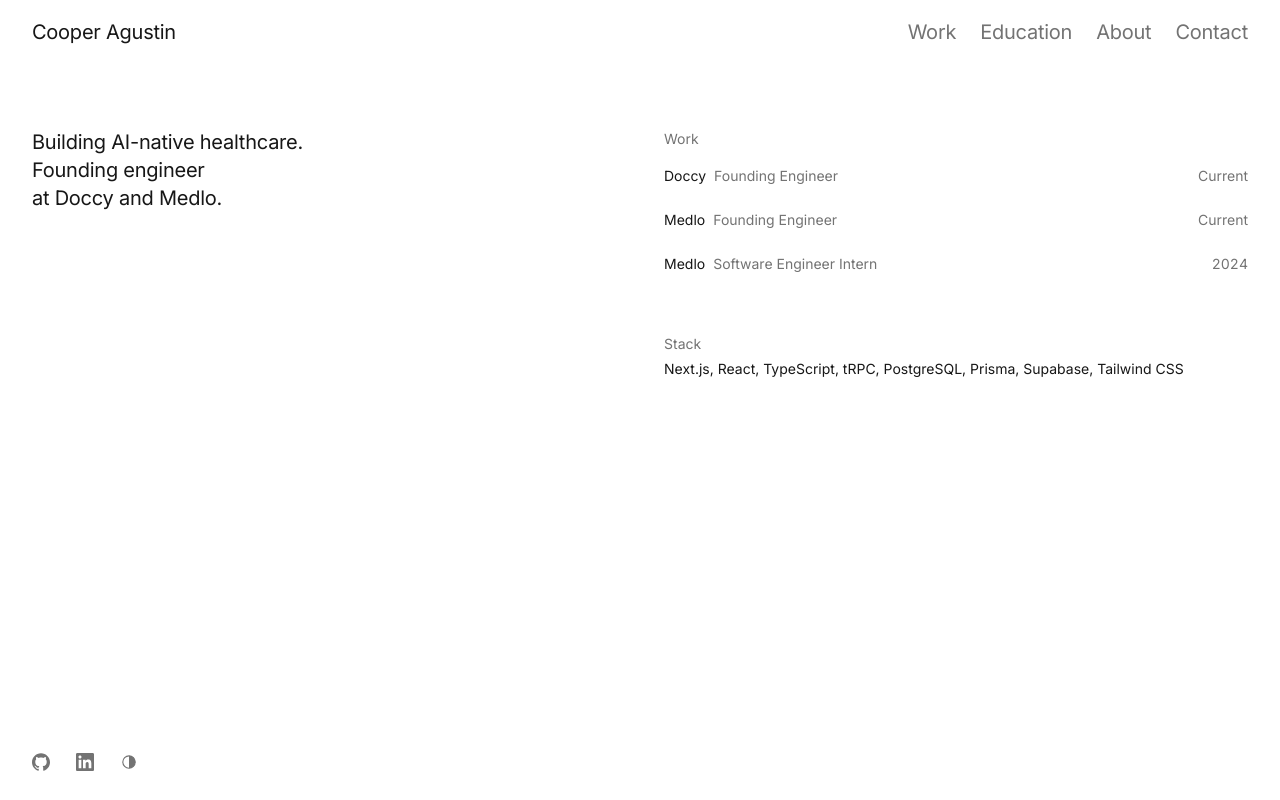
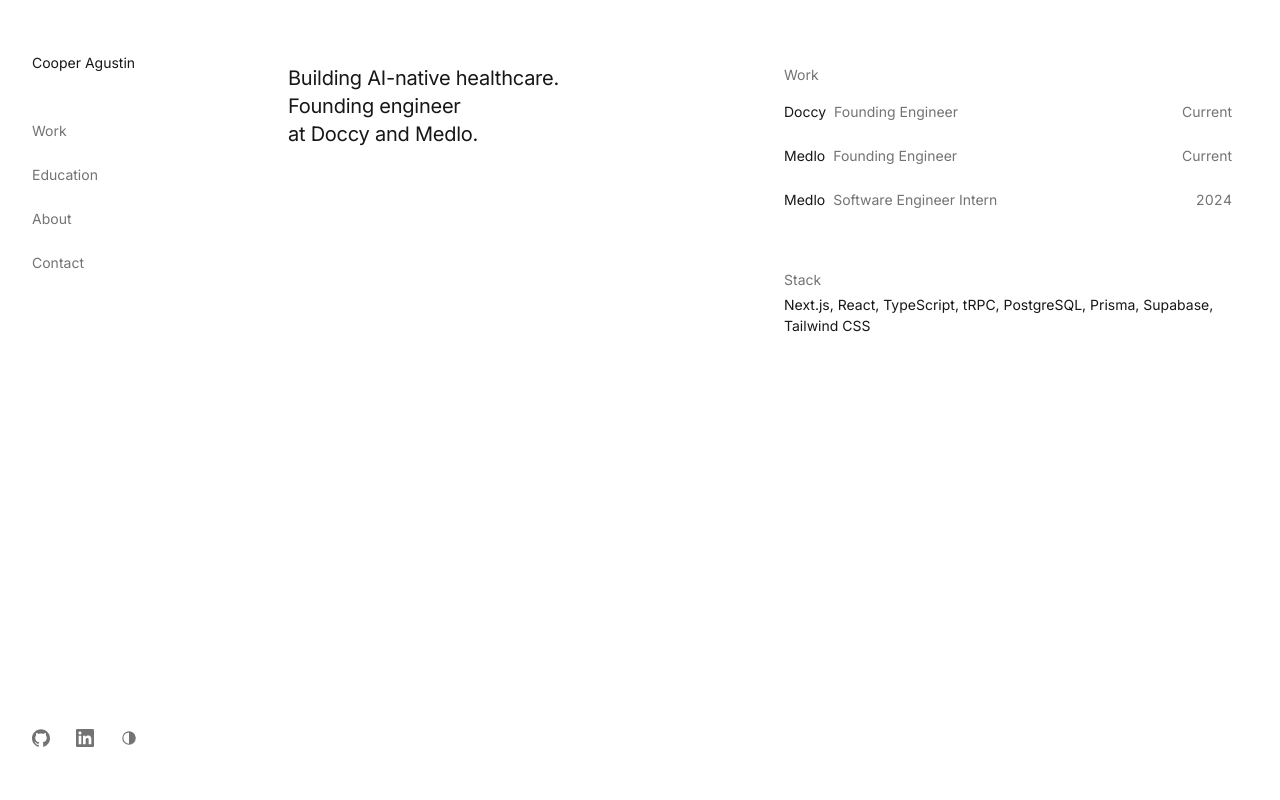
Before and after one commit to Spudgee/portfolio, a Next.js app: page / in a window 1280 px wide. Built offline with nearby package versions, Linux system fonts and the light colour scheme.

Commit message:
Layout is sidebar plus content; the top header and the footer go

```diff
--- a/app/globals.css
+++ b/app/globals.css
@@ -77,7 +77,7 @@
 	}
 
 	/* The phone menu covers the screen, so the page behind it stops scrolling while it is open. */
-	@media (width < 40rem) {
+	@media (width < 48rem) {
 		body:has(#mobile-menu[data-open]) {
 			overflow: hidden;
 		}
--- a/app/layout.tsx
+++ b/app/layout.tsx
@@ -1,7 +1,6 @@
 import type { Metadata } from "next";
 import { Inter } from "next/font/google";
-import { SiteFooter } from "@/components/site-footer";
-import { SiteHeader } from "@/components/site-header";
+import { SiteNav } from "@/components/site-nav";
 import { PERSON } from "@/content/person";
 import { LOCALE, SITE_URL } from "@/content/site";
 import { THEME_BOOT_SCRIPT } from "@/lib/theme-choice";
@@ -41,12 +40,9 @@ export default function RootLayout({
 					dangerouslySetInnerHTML={{ __html: THEME_BOOT_SCRIPT }}
 				/>
 			</head>
-			<body className="flex min-h-dvh flex-col">
-				<div className="mx-auto flex w-full max-w-(--breakpoint-2xl) flex-1 flex-col px-2">
-					<SiteHeader />
-					<main className="flex-1 px-2 sm:px-6">{children}</main>
-					<SiteFooter />
-				</div>
+			<body className="md:grid md:grid-cols-[15rem_minmax(0,1fr)]">
+				<SiteNav />
+				<main className="px-4 md:px-12">{children}</main>
 			</body>
 		</html>
 	);
--- a/components/site-footer.tsx
+++ /dev/null
@@ -1,30 +0,0 @@
-import Link from "next/link";
-import { BrandIcon } from "@/components/brand-icon";
-import { ThemeSwitch } from "@/components/theme-switch";
-import { PERSON } from "@/content/person";
-
-/**
- * Only buttons: GitHub and LinkedIn as grey icons that turn ink on hover, then the theme button.
- * The header's Contact link jumps here.
- */
-export function SiteFooter() {
-	return (
-		<footer id="contact" className="mt-24 px-2 py-4 sm:px-6">
-			{/* The 44px buttons pull left by their inner margin so each icon lines up with the text above. */}
-			<div className="-ml-[13px] flex items-center">
-				{PERSON.socialLinks.map((link) => (
-					<Link
-						key={link.href}
-						href={link.href}
-						aria-label={link.label}
-						title={link.label}
-						className="grid size-11 place-items-center text-muted transition-colors duration-150 ease-out hover:text-ink focus-visible:text-ink focus-visible:outline-hidden motion-reduce:transition-none"
-					>
-						<BrandIcon brand={link.brand} />
-					</Link>
-				))}
-				<ThemeSwitch />
-			</div>
-		</footer>
-	);
-}
--- a/components/site-header.tsx
+++ /dev/null
@@ -1,98 +0,0 @@
-"use client";
-
-import { usePathname } from "next/navigation";
-import { useState } from "react";
-import { HighlightLink } from "@/components/highlight-link";
-import { ThemeSwitch } from "@/components/theme-switch";
-import { PERSON } from "@/content/person";
-import { PATHS, SECTIONS } from "@/content/site";
-
-/**
- * Top bar at the intro's size: the name in ink on the left, the sections in grey on the right, no
- * rule beneath. On phones the sections fold behind a three-line button that opens a full-screen
- * panel downwards, one ruled row per section; the page behind stops scrolling while it is open
- * (globals.css). The page you are on is filled; reading the route and the open state is why this
- * is a client component.
- */
-export function SiteHeader() {
-	const pathname = usePathname();
-	const [isMenuOpen, setIsMenuOpen] = useState(false);
-
-	function handleMenuToggle() {
-		setIsMenuOpen((wasOpen) => !wasOpen);
-	}
-
-	return (
-		<header className="sticky top-0 z-10 bg-paper">
-			<div className="flex min-h-14 items-center justify-between gap-4 px-2 text-lead sm:min-h-16 sm:px-6">
-				{/* The name links home but never stays filled: it is the site's name, not a tab. */}
-				<HighlightLink href={PATHS.home}>{PERSON.name}</HighlightLink>
-
-				<nav aria-label="Primary" className="hidden sm:block">
-					<ul className="flex gap-6 text-muted">
-						{SECTIONS.map((section) => (
-							<li key={section.id}>
-								<HighlightLink
-									href={`/#${section.id}`}
-									aria-current={
-										pathname === `/#${section.id}` ? "page" : undefined
-									}
-								>
-									{section.label}
-								</HighlightLink>
-							</li>
-						))}
-					</ul>
-				</nav>
-
-				<button
-					type="button"
-					onClick={handleMenuToggle}
-					aria-expanded={isMenuOpen}
-					aria-controls="mobile-menu"
-					aria-label={isMenuOpen ? "Close menu" : "Open menu"}
-					className="-mr-2 grid size-11 place-content-center gap-1.5 sm:hidden"
-				>
-					<span
-						className={`block h-px w-5 bg-ink transition-transform duration-200 motion-reduce:transition-none ${isMenuOpen ? "translate-y-[7px] rotate-45" : ""}`}
-					/>
-					<span
-						className={`block h-px w-5 bg-ink transition-opacity duration-200 motion-reduce:transition-none ${isMenuOpen ? "opacity-0" : ""}`}
-					/>
-					<span
-						className={`block h-px w-5 bg-ink transition-transform duration-200 motion-reduce:transition-none ${isMenuOpen ? "-translate-y-[7px] -rotate-45" : ""}`}
-					/>
-				</button>
-			</div>
-
-			{/* Height 0 → full screen below the bar opens it downwards; inert keeps closed links out of tab order. */}
-			<nav
-				id="mobile-menu"
-				aria-label="Primary"
-				inert={!isMenuOpen}
-				data-open={isMenuOpen || undefined}
-				className={`fixed inset-x-0 top-14 overflow-hidden bg-paper transition-[height] duration-300 ease-out motion-reduce:transition-none sm:hidden ${isMenuOpen ? "h-[calc(100dvh-3.5rem)]" : "h-0"}`}
-			>
-				<ul className="mx-4 divide-y divide-ink border-y border-ink text-lead text-muted">
-					{SECTIONS.map((section) => (
-						<li key={section.id}>
-							<HighlightLink
-								href={`/#${section.id}`}
-								aria-current={
-									pathname === `/#${section.id}` ? "page" : undefined
-								}
-								onClick={() => setIsMenuOpen(false)}
-								className="w-full py-2"
-							>
-								{section.label}
-							</HighlightLink>
-						</li>
-					))}
-				</ul>
-				<div className="mt-2 ml-[3px]">
-					<ThemeSwitch />
-				</div>
-			</nav>
-		</header>
-	);
-}
```
